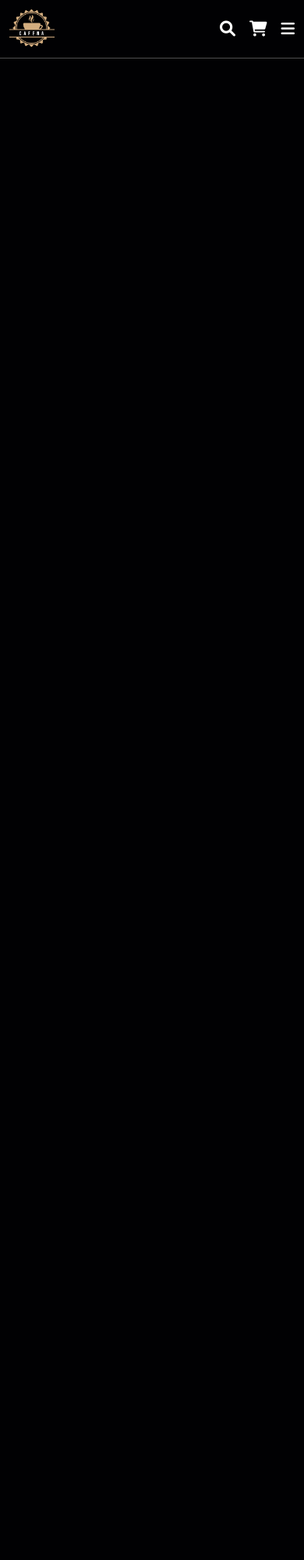
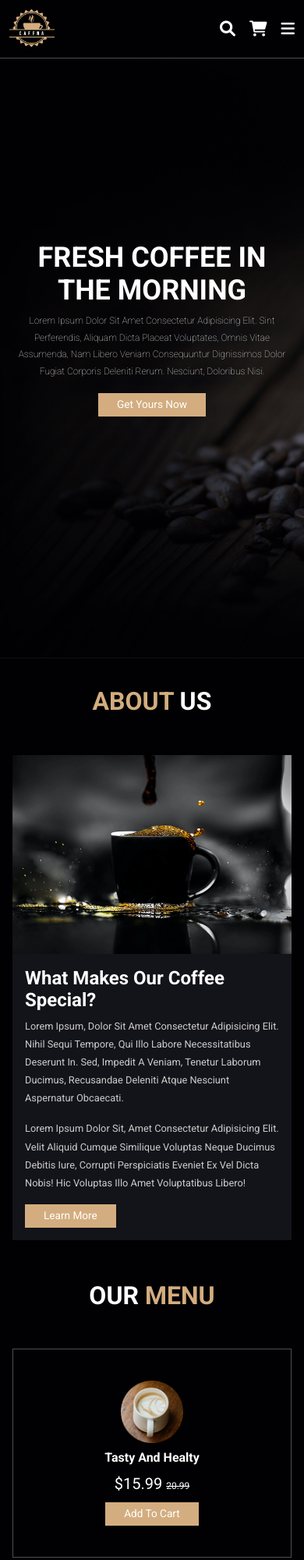
Before and after one commit to ArsenA527/Coffee-Website, a plain HTML site: page index.html in a window 390 px wide. Shown: the top 2000 px of the page at 78% size. Before the commit the page ends 844 px from the top, so only its background shows below. Drawn offline with Linux system fonts and the light colour scheme.

Commit message:
make about menu products

```diff
--- a/css/style.css
+++ b/css/style.css
@@ -41,6 +41,10 @@ html::webkit-scrollbar-thumb {
 
 body {
   background: var(--bg);
+}
+
+section {
+  padding: 2rem 7%;
 }
 
 .btn {
@@ -194,7 +198,122 @@ body {
   text-align: center;
 }
 
+.home {
+  min-height: 100vh;
+  display: flex;
+  align-items: center;
+  background: url(../images/home-img.jpeg) no-repeat;
+  background-size: cover;
+  background-position: center;
+}
 
+.content {
+  max-width: 60rem;
+}
+
+.content-heading {
+  font-size: 6rem;
+  text-transform: uppercase;
+  color: #fff;
+}
+
+.content-desc {
+  font-size: 2rem;
+  font-weight: lighter;
+  line-height: 1.8;
+  padding: 1rem 0;
+  color: #eee;
+}
+
+.about__heading,
+.menu__heading,
+.products__heading {
+  text-align: center;
+  color: #fff;
+  text-transform: uppercase;
+  padding-bottom: 3.5rem;
+  font-size: 4rem;
+}
+
+.about__heading span,
+.menu__heading span,
+.products__heading span {
+  color: var(--main-color);
+  text-transform: uppercase;
+}
+
+.row {
+  display: flex;
+  align-items: center;
+  background: var(--black);
+  flex-wrap: wrap;
+}
+
+.about__image {
+  flex: 1 1 45rem;
+}
+
+.about__image img{
+  width: 100%;
+}
+
+.about__content {
+  flex: 1 1 45rem;
+  padding: 2rem;
+}
+
+.about__content-title {
+  font-size: 3rem;
+  color: #fff;
+}
+
+.about__content-desc {
+  font-size: 1.6rem;
+  color: #ccc;
+  padding: 1rem 0;
+  line-height: 1.8;
+}
+
+.menu__container {
+  display: grid;
+  grid-template-columns: repeat(auto-fit, minmax(30rem, 1fr));
+  gap: 1.5rem;
+}
+
+.box {
+  padding: 5rem;
+  text-align: center;
+  border: var(--border);
+}
+
+.box__img {
+  height: 10rem;
+}
+
+.box__title {
+  color: #fff;
+  font-size: 2rem;
+  padding: 1rem 0;
+}
+
+.box__price {
+  color: #fff;
+  font-size: 2.5rem;
+  padding: .5rem 0;
+}
+
+.box__price span{
+  font-size: 1.5rem;
+  text-decoration: line-through;
+}
+
+.box:hover {
+  background: #fff;
+}
+
+.box:hover > * {
+  color: var(--black);
+}
 
 @media (max-width: 991px) {
   html {
@@ -203,6 +322,10 @@ body {
 
   .header {
     padding: 1.5rem;
+  }
+
+  section {
+    padding: 2rem;
   }
 }
 
@@ -238,6 +361,20 @@ body {
     width: 90%;
     right: 2rem;
   }
+
+  .home {
+    background-position: left;
+    justify-content: center;
+    text-align: center;
+  }
+
+  .content-heading {
+    font-size: 4.5rem;
+  }
+
+  .content-desc {
+    font-size: 1.5rem;
+  }
 }
 
 
--- a/index.html
+++ b/index.html
@@ -21,6 +21,7 @@
 <body>
 
   <!-- header section starts -->
+
   <header class="header">
     <a href="#" class="logo">
       <img src="images/logo.png" alt="Logo coffee">
@@ -90,6 +91,126 @@
 
   <!-- header section ends -->
 
+  <!-- home section starts -->
+
+  <section class="home" id="home">
+    <div class="content">
+      <h3 class="content-heading">Fresh coffee in the morning</h3>
+      <p class="content-desc">Lorem ipsum dolor sit amet consectetur adipisicing elit. Sint perferendis, aliquam dicta
+        placeat voluptates, omnis vitae assumenda, nam libero veniam consequuntur dignissimos dolor fugiat corporis
+        deleniti rerum. Nesciunt, doloribus nisi.</p>
+      <a href="#" class="btn">get yours now</a>
+    </div>
+  </section>
+
+  <!-- home section ends -->
+
+  <!-- about section starts -->
+
+  <section class="about" id="about">
+    <h1 class="about__heading"> <span>About</span> Us </h1>
+
+    <div class="row">
+      <div class="about__image">
+        <img src="images/about-img.jpeg" alt="about">
+      </div>
+
+      <div class="about__content">
+        <h3 class="about__content-title">What makes our coffee special?</h3>
+        <p class="about__content-desc">Lorem ipsum, dolor sit amet consectetur adipisicing elit. Nihil sequi tempore,
+          qui illo labore necessitatibus
+          deserunt in. Sed, impedit a veniam, tenetur laborum ducimus, recusandae deleniti atque nesciunt aspernatur
+          obcaecati.</p>
+        <p class="about__content-desc">Lorem ipsum dolor sit, amet consectetur adipisicing elit. Velit aliquid cumque
+          similique voluptas neque
+          ducimus debitis iure, corrupti perspiciatis eveniet ex vel dicta nobis! Hic voluptas illo amet voluptatibus
+          libero!</p>
+        <a href="#" class="btn">Learn more</a>
+      </div>
+    </div>
+  </section>
+
+  <!-- about section ends -->
+
+  <!-- menu section starts -->
+
+  <section class="menu" id="menu">
+    <h1 class="menu__heading">
+      our <span>menu</span>
+    </h1>
+
+    <div class="menu__container">
+      <div class="box">
+        <img src="images/menu-1.png" alt="" class="box__img">
+        <h3 class="box__title">tasty and healty</h3>
+        <div class="box__price">$15.99 <span>20.99</span></div>
+        <a href="#" class="btn">add to cart</a>
+      </div>
+
+      <div class="box">
+        <img src="images/menu-2.png" alt="" class="box__img">
+        <h3 class="box__title">tasty and healty</h3>
+        <div class="box__price">$15.99 <span>20.99</span></div>
+        <a href="#" class="btn">add to cart</a>
+      </div>
+
+      <div class="box">
+        <img src="images/menu-3.png" alt="" class="box__img">
+        <h3 class="box__title">tasty and healty</h3>
+        <div class="box__price">$15.99 <span>20.99</span></div>
+        <a href="#" class="btn">add to cart</a>
+      </div>
+
+      <div class="box">
+        <img src="images/menu-4.png" alt="" class="box__img">
+        <h3 class="box__title">tasty and healty</h3>
+        <div class="box__price">$15.99 <span>20.99</span></div>
+        <a href="#" class="btn">add to cart</a>
+      </div>
+
+      <div class="box">
+        <img src="images/menu-5.png" alt="" class="box__img">
+        <h3 class="box__title">tasty and healty</h3>
+        <div class="box__price">$15.99 <span>20.99</span></div>
+        <a href="#" class="btn">add to cart</a>
+      </div>
+
+      <div class="box">
+        <img src="images/menu-6.png" alt="" class="box__img">
+        <h3 class="box__title">tasty and healty</h3>
+        <div class="box__price">$15.99 <span>20.99</span></div>
+        <a href="#" class="btn">add to cart</a>
+      </div>
+
+
+    </div>
+  </section>
+
+  <!-- menu section ends -->
+
+  <!-- products section starts -->
+
+  <section class="products" id="products">
+    <h1 class="products__heading">
+      Our <span>products</span>
+    </h1>
+
+    <div class="products__container">
+      <div class="box">
+        <div class="icons">
+          <a href="#" class="fas fa-shopping-cart"></a>
+          <a href="#" class="fas fa-heart"></a>
+          <a href="#" class="fas fa-eye"></a>
+        </div>
+
+        <div class="image">
+          <img src="images/product-1.png" alt="product">
+        </div>
+      </div>
+    </div>
+  </section>
+
+  <!-- products section ends -->
 </body>
 
 </html>
```
